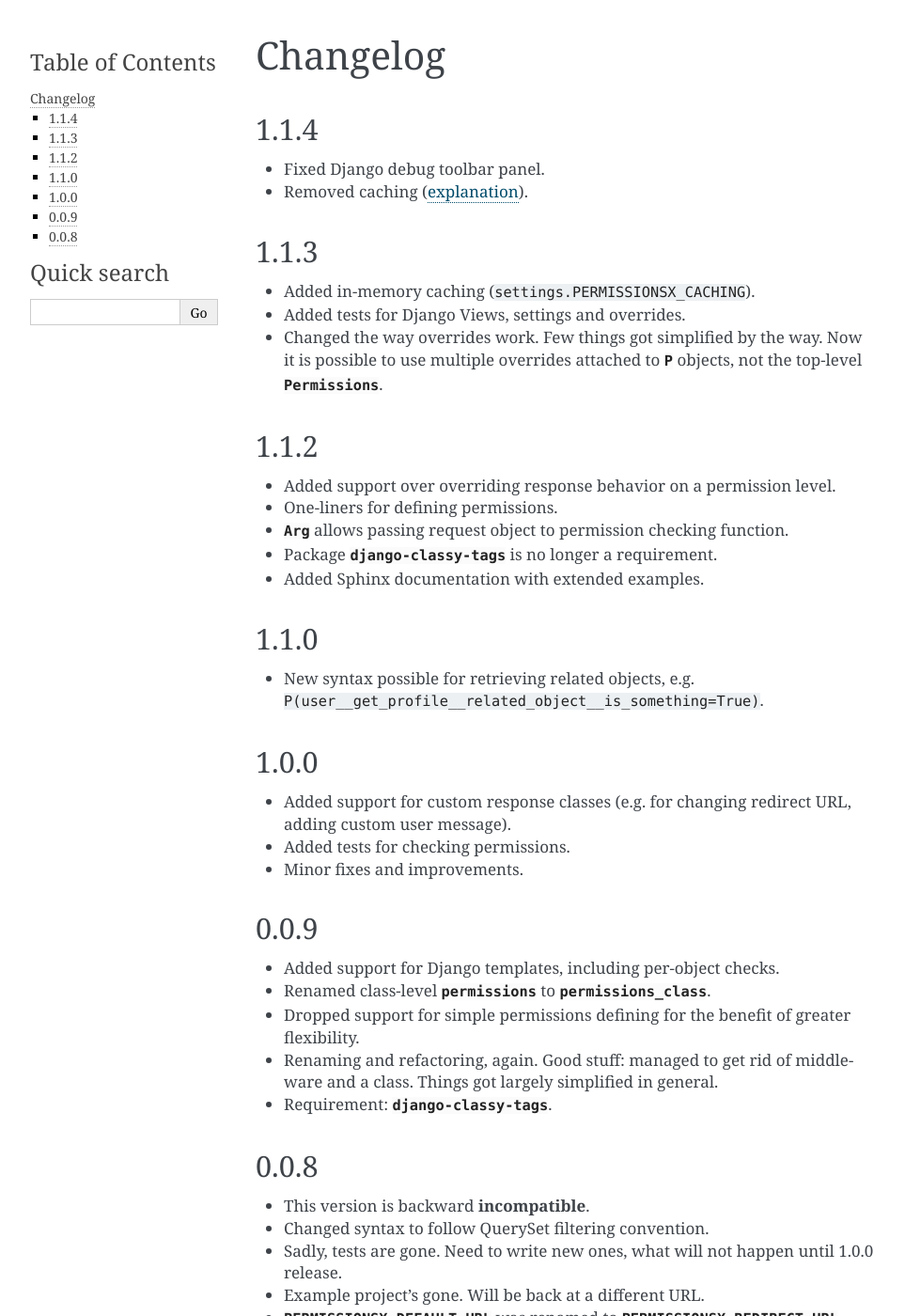
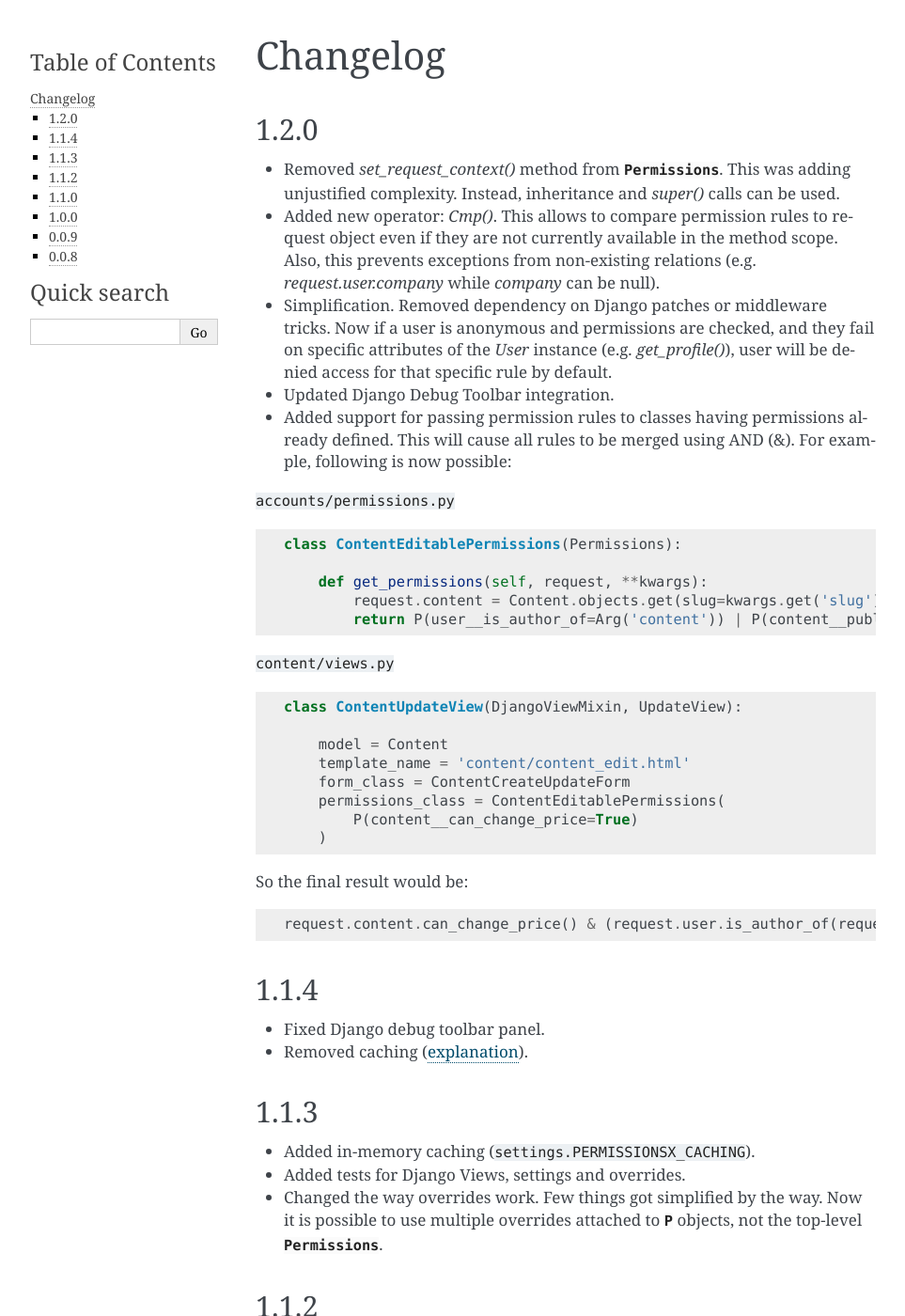
Before and after one commit to antoniotaranto/django-permissionsx, a Sphinx documentation site: the page built from docs/changelog.rst, in a window 1280 px wide and 1400 px high. Shown: the whole window at 94% size, without its empty margins (148-1111 px from the left). Built offline with Sphinx 7.4.7, drawn with Linux system fonts in a browser that asks for light colours; some of the changed text lies outside the part shown.

Commit message:
Updated documentation.

```diff
--- a/docs/changelog.rst
+++ b/docs/changelog.rst
@@ -1,6 +1,47 @@
 =========
 Changelog
 =========
+
+1.2.0
+=====
+
+* Removed `set_request_context()` method from :class:`Permissions`. This was adding unjustified complexity. Instead, inheritance and `super()` calls can be used.
+* Added new operator: `Cmp()`. This allows to compare permission rules to request object even if they are not currently available in the method scope. Also, this prevents exceptions from non-existing relations (e.g. `request.user.company` while `company` can be null).
+* Simplification. Removed dependency on Django patches or middleware tricks. Now if a user is anonymous and permissions are checked, and they fail on specific attributes of the `User` instance (e.g. `get_profile()`), user will be denied access for that specific rule by default.
+* Updated Django Debug Toolbar integration.
+* Added support for passing permission rules to classes having permissions already defined. This will cause all rules to be merged using AND (&). For example, following is now possible:
+
+
+:file:`accounts/permissions.py`
+
+.. code-block:: python
+
+    class ContentEditablePermissions(Permissions):
+
+        def get_permissions(self, request, **kwargs):
+            request.content = Content.objects.get(slug=kwargs.get('slug'))
+            return P(user__is_author_of=Arg('content')) | P(content__publisher=Cmp('user.publisher'))
+
+
+:file:`content/views.py`
+
+.. code-block:: python
+
+    class ContentUpdateView(DjangoViewMixin, UpdateView):
+
+        model = Content
+        template_name = 'content/content_edit.html'
+        form_class = ContentCreateUpdateForm
+        permissions_class = ContentEditablePermissions(
+            P(content__can_change_price=True)
+        )
+
+So the final result would be:
+
+.. code-block:: python
+
+    request.content.can_change_price() & (request.user.is_author_of(request.content) | (request.content.publisher == request.user.publisher))
+
 
 1.1.4
 =====
--- a/docs/conf.py
+++ b/docs/conf.py
@@ -17,7 +17,7 @@ source_suffix = '.rst'
 source_encoding = 'utf-8-sig'
 master_doc = 'index'
 project = u'django-permissionsx'
-copyright = u'2013, Robert Pogorzelski'
+copyright = u'2013-2014, Robert Pogorzelski'
 version = permissionsx.__version__
 release = version
 exclude_patterns = ['_build']
--- a/docs/index.rst
+++ b/docs/index.rst
@@ -14,7 +14,7 @@ Welcome to django-permissionsx's documentation!
 Introduction
 ============
 
-**django-permissionsx** is an alternative to `Django permissions system <https://docs.djangoproject.com/en/1.5/topics/auth/default/#topic-authorization>`_. The main difference is that this package does not store authorization logic in database, but instead allows defining permissions on the view level using concise syntax (similar to complex lookups using `Q`) and performs authorization checks against `HttpRequest <https://docs.djangoproject.com/en/1.5/ref/request-response/#httprequest-objects>`_ object.
+**django-permissionsx** is an alternative to `Django permissions system <https://docs.djangoproject.com/en/1.5/topics/auth/default/#topic-authorization>`_. The main difference is that this package does not store authorization logic in database, but instead allows defining permissions on the view level using concise syntax (similar to complex lookups using `Q`) and performs authorization checks against `HttpRequest <https://docs.djangoproject.com/en/1.5/ref/request-response/#httprequest-objects>`_ object. You could think of it as a wrapper around common patterns such as `@login_required` decorator or checking `request.user.is_authenticated()`.
 
 You will find that defining permissions is similar to filtering QuerySets and `complex lookups with Q objects <https://docs.djangoproject.com/en/1.5/topics/db/queries/#complex-lookups-with-q-objects>`_. For example:
 
--- a/docs/requirements.txt
+++ /dev/null
@@ -1 +0,0 @@
-Django
```
Also changed, not shown: docs/tutorial/index.rst (+31 -38 lines).
